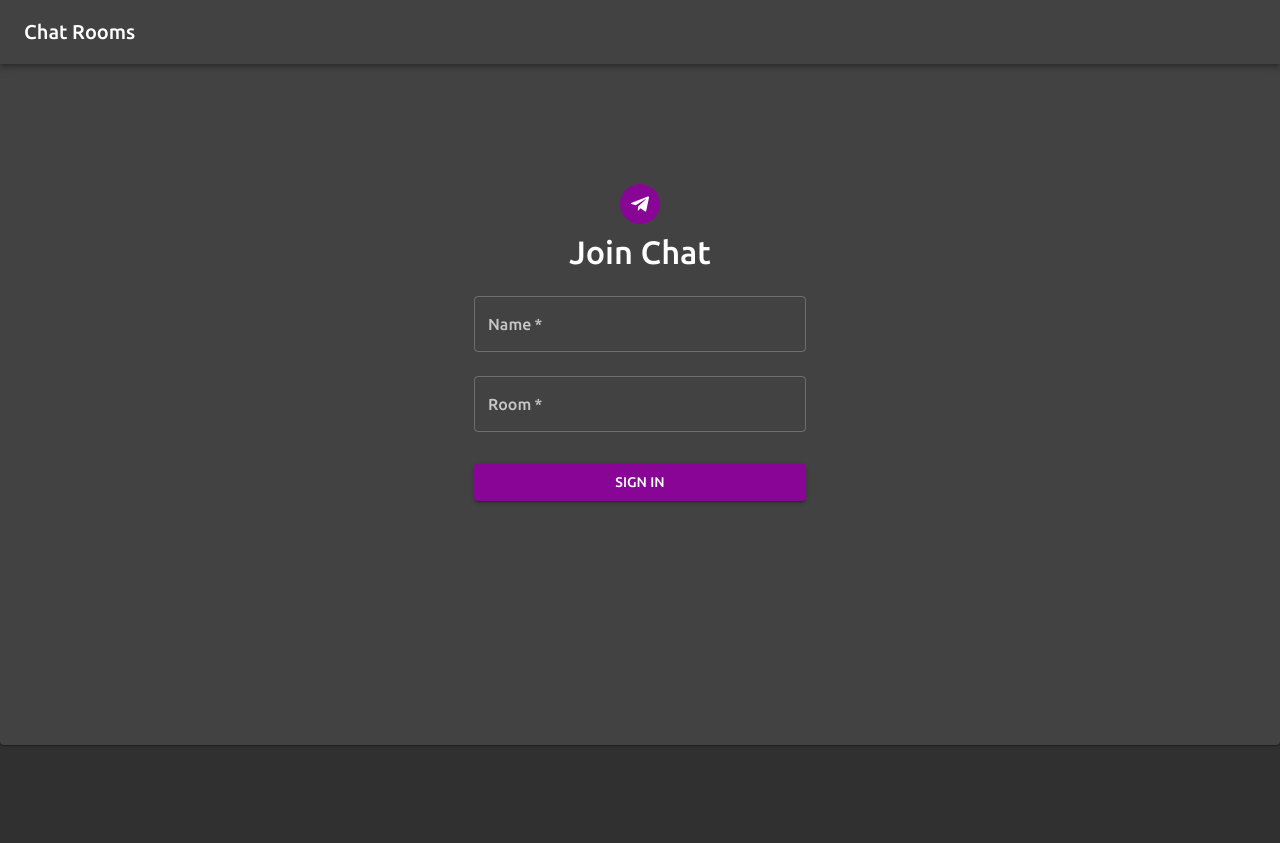
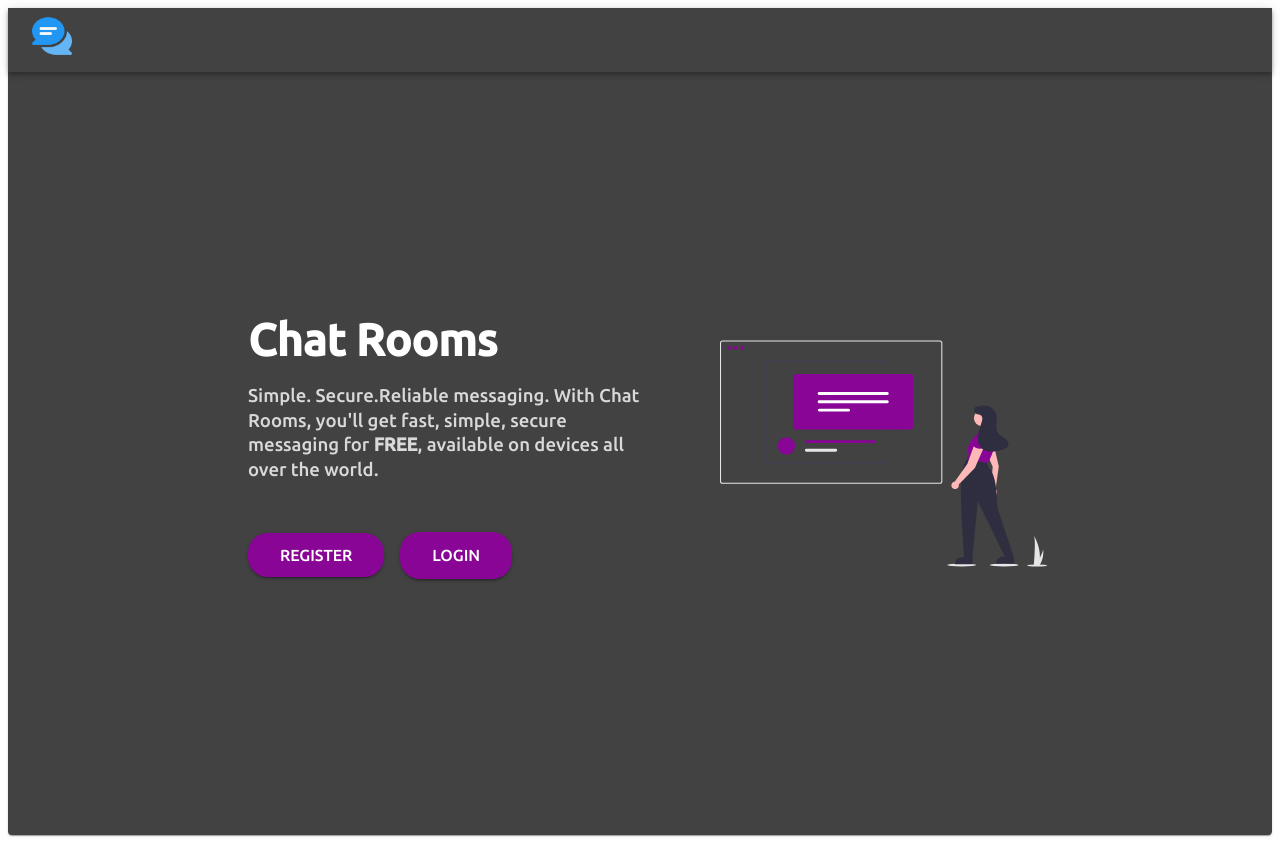
Before and after one commit to AmitrajitDas/Chat-Rooms, a React (Create React App) app in the folder client/: page / in a window 1280 px wide. Before the commit the page ends 800 px from the top, so only its background shows below. Built offline with nearby package versions, Linux system fonts and the light colour scheme.

Commit message:
navbar modified

```diff
--- a/client/src/App.js
+++ b/client/src/App.js
@@ -3,6 +3,7 @@ import { MuiThemeProvider, createMuiTheme, responsiveFontSizes, Container, Paper
 import { BrowserRouter as Router, Route } from 'react-router-dom'
 
 import Navbar from './components/Navbar/Navbar'
+import Home from './screens/Home/Home'
 import Join from './screens/Join/JoinChatScreen'
 import Chat from './screens/Chat/ChatScreen'
 
@@ -38,7 +39,8 @@ const App = () => {
     <Paper>
       <Navbar />
       <Router>
-          <Route path='/' exact component={Join} />
+          <Route path='/' exact component={Home} />
+          <Route path='/join-chat' component={Join} />
           <Route path='/chat' component={Chat} />
       </Router>
     </Paper>
--- a/client/src/components/Navbar/Navbar.js
+++ b/client/src/components/Navbar/Navbar.js
@@ -5,8 +5,7 @@ import {AppBar,
         Button,
         IconButton} from '@material-ui/core'
 
-import MenuIcon from '@material-ui/icons/Menu';
-
+import ChatRoomsIcon from '../../assets/chat.png'
 import { useStyles } from './styles'
 
 const Navbar = () => {
@@ -18,7 +17,7 @@ const Navbar = () => {
         <AppBar position="static">
             <Toolbar>
             <Typography variant="h6" className={classes.title}>
-                Chat Rooms
+                <img src={ChatRoomsIcon} className={classes.icon} />
             </Typography>
             </Toolbar>
         </AppBar>
--- a/client/src/components/Navbar/styles.js
+++ b/client/src/components/Navbar/styles.js
@@ -14,4 +14,9 @@ export const useStyles = makeStyles((theme) => ({
         flexGrow: 1,
     },
 
+    icon: {
+        width: '2.5rem',
+        height: '2.5rem'
+    },
+
 }));
```
